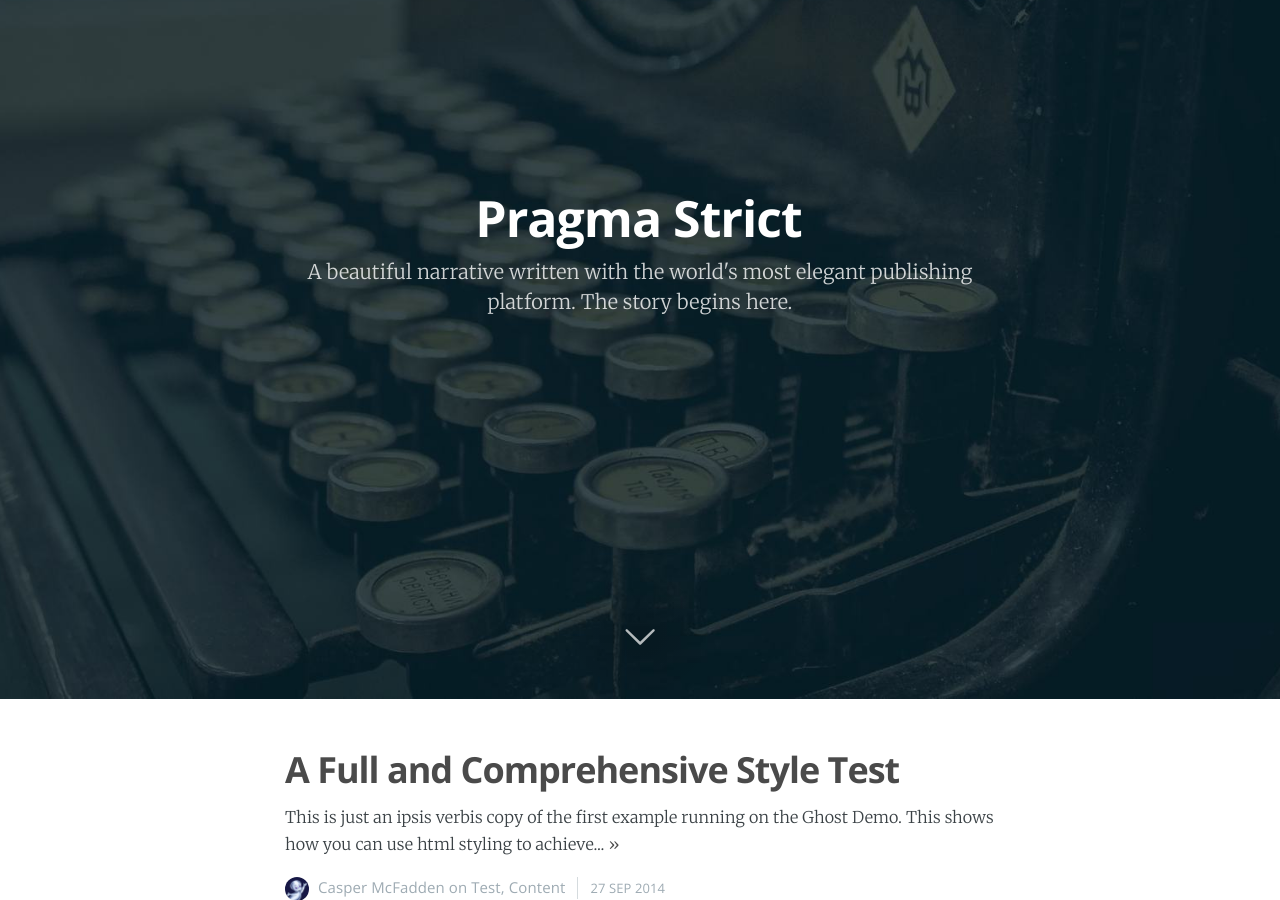
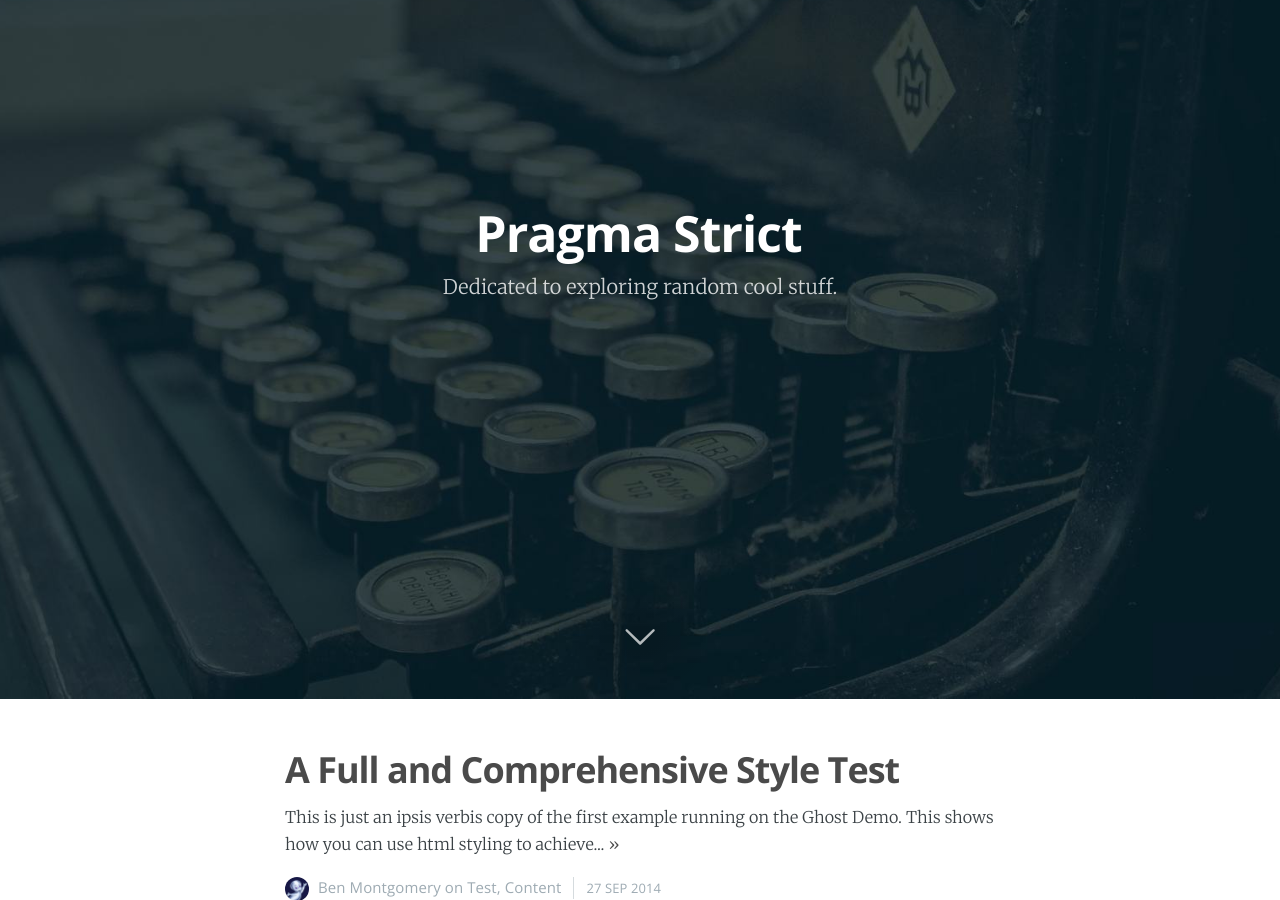
Before and after one commit to Nyctanthous/Nyctanthous.github.io, a Jekyll site: the page built from index.html, in a window 1280 px wide and 900 px high, scrolled down 201 px. Built offline with Jekyll 4.4.1, drawn with Linux system fonts in a browser that asks for light colours; nearby versions of some CDN libraries; the list of posts is cut into pages by our own code; some of the changed text lies outside the part shown.

Commit message:
metadata

```diff
--- a/_config.yml
+++ b/_config.yml
@@ -4,17 +4,17 @@
 markdown: kramdown
 highlighter: rouge
 paginate: 5
-language: 'en-uk'
+language: 'en-us'
 
 # Website info
 name: 'Pragma Strict'
-description: "A beautiful narrative written with the world's most elegant publishing platform. The story begins here."
+description: "Dedicated to exploring random cool stuff."
 
 # Author's info
-author: 'Casper McFadden'
+author: 'Ben Montgomery'
 # edit 'categories' in the front matter of every post to match this username
-nickname: casper
-bio: 'A paranormal expert and his daughter bunk in an abandoned house populated by 3 mischievous ghosts and one friendly one.'
+nickname: nyctanthous
+bio: 'Some random guy in college.'
 location: 'USA'
 url: 'www.nyctanthous.github.io'
 image: 'assets/images/casper.png'
@@ -56,13 +56,12 @@ exclude: [vendor]
 # or "master" otherwise
 safe: false
 lsi: false
-username: biomadeira
+username: nyctanthous
 repo: jasper
 branch: master
 relative_source: ../jasper/
 destination: ../jasper-pages/
-production_url:  https://biomadeira.github.io/jasper/
-source_url:      https://github.com/biomadeira/jasper/
+production_url:  https://nyctanthous.github.io/
 
 exclude:
   - README.md
```
